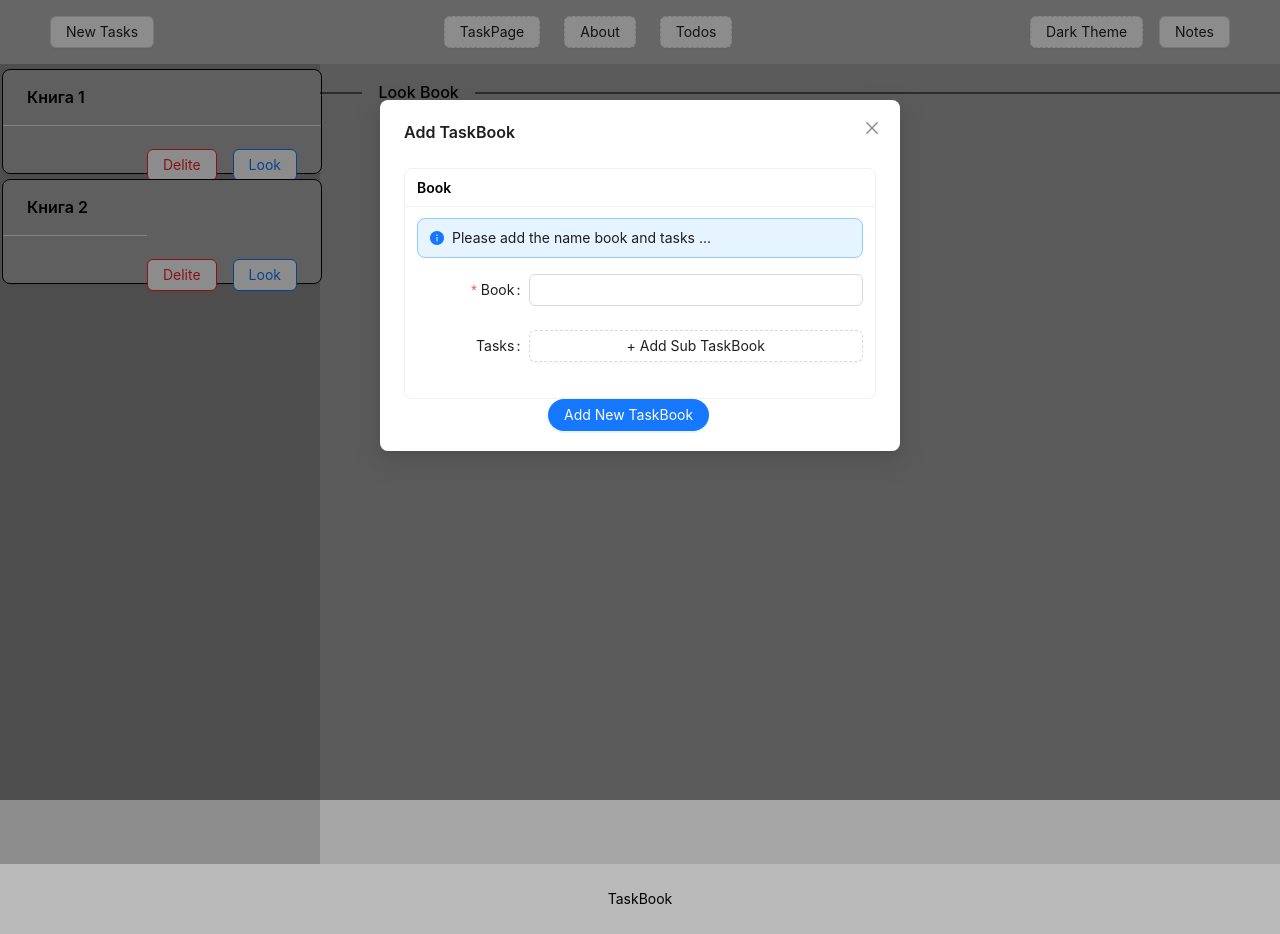
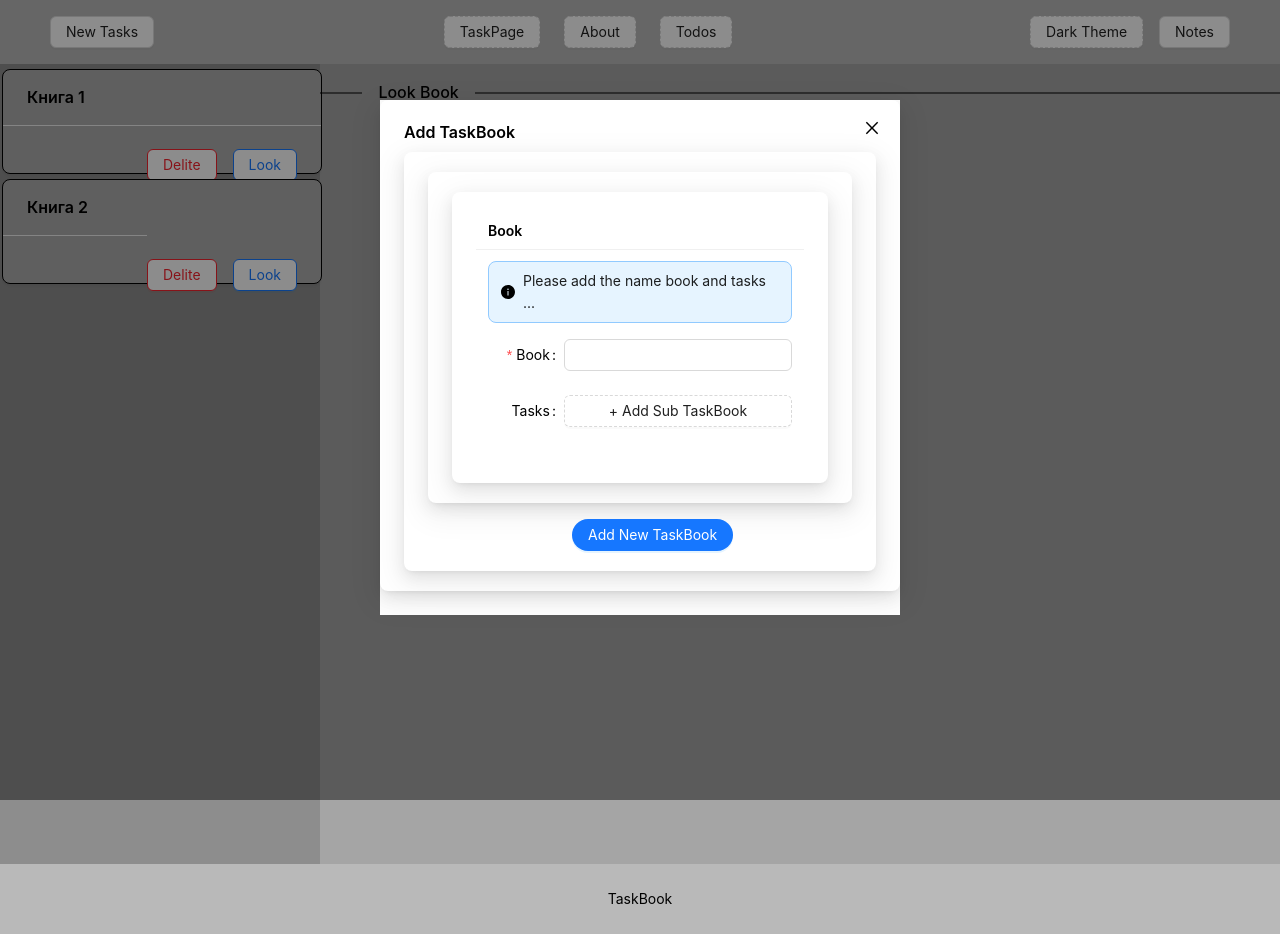
Before and after one commit to NoProblemmm/react-project-site, a React (Vite) app: page / in a window 1280 px wide. Both pictures are taken after a click on the button "New Tasks". Built offline with nearby package versions, Linux system fonts and the light colour scheme.

Commit message:
change theme/style

```diff
--- a/src/components/Layout/AppHeader.tsx
+++ b/src/components/Layout/AppHeader.tsx
@@ -34,6 +34,7 @@ export function AppHeader({ showButtons }: Props) {
           open={modal}
           footer={null}
           onCancel={() => setModal(false)}
+          className="ant-modal-title"
         >
           {showButtons && <AppModal setModal={setModal} />}
         </Modal>
@@ -68,6 +69,7 @@ export function AppHeader({ showButtons }: Props) {
           width={600}
           destroyOnHidden
           title="Notes"
+          className="ant-modal-content"
           onClose={() => setDrawer(false)}
           open={drawer}
         >
--- a/src/components/Layout/AppModal.tsx
+++ b/src/components/Layout/AppModal.tsx
@@ -40,6 +40,7 @@ export function AppModal({ setModal }: Props) {
       wrapperCol={{ span: 18 }}
       form={form}
       name="dynamic_form_complex"
+      className="ant-modal-content"
       style={{ maxWidth: 600 }}
       autoComplete="off"
       initialValues={{ items: [{}] }}
@@ -47,13 +48,20 @@ export function AppModal({ setModal }: Props) {
     >
       <Form.List name="items">
         {(fields, { add, remove }) => (
-          <div style={{ display: "flex", rowGap: 16, flexDirection: "column" }}>
+          <div
+            style={{
+              display: "flex",
+              rowGap: 16,
+              flexDirection: "column",
+            }}
+            className="ant-modal-content"
+          >
             {fields.map((field) => (
               <Card
-                style={{ marginTop: "1rem" }}
                 size="small"
                 title={`Book`}
                 key={field.key}
+                className="ant-modal-content"
               >
                 <Alert
                   message=" Please add the name book and tasks ..."
@@ -72,7 +80,10 @@ export function AppModal({ setModal }: Props) {
                   <Input name="title" />
                 </Form.Item>
 
-                <Form.Item label="Tasks">
+                <Form.Item
+                  label="Tasks"
+                  className="ant-form-item-required custom-label"
+                >
                   <Form.List name={[field.name, "tasks"]}>
                     {(subFields, subOpt) => (
                       <div
@@ -119,6 +130,7 @@ export function AppModal({ setModal }: Props) {
           style={{
             marginLeft: "9rem",
           }}
+          className="mt-[1rem]"
         >
           Add New TaskBook
         </Button>
--- a/src/components/Layout/AppNotes.tsx
+++ b/src/components/Layout/AppNotes.tsx
@@ -32,6 +32,7 @@ export const AppNotes = observer(() => {
         wrapperCol={{ flex: 1 }}
         colon={false}
         style={{ maxWidth: 600 }}
+        className="ant-modal-content"
         onFinish={addNewNote}
       >
         <Alert
@@ -54,17 +55,23 @@ export const AppNotes = observer(() => {
           </Button>
         </Form.Item>
       </Form>
-      <Divider orientation="left">Notes</Divider>
+      <Divider orientation="left" className="ant-modal-content">
+        Notes
+      </Divider>
 
       <List
         style={{ borderColor: "#000", color: "#000" }}
         header={<div>Note:</div>}
         footer={"..."}
+        className="ant-modal-content"
         dataSource={noteBook}
         bordered
         renderItem={(note) => (
           <List.Item style={{ color: "#000" }}>
-            <div style={{ display: "flex", width: "100%" }}>
+            <div
+              style={{ display: "flex", width: "100%" }}
+              className="ant-modal-content"
+            >
               <div style={{ width: "29rem" }}>
                 <Typography.Text mark></Typography.Text>
                 {note.title}
--- a/src/theme/typeTheme/theme.css
+++ b/src/theme/typeTheme/theme.css
@@ -23,6 +23,8 @@ html[data-theme="dark"] {
   --sider-card-bg-color: #00013f;
 
   --content-bg-color: #050631;
+
+  --modal-bg-color: #120055;
 }
 
 html[data-theme="light"] {
@@ -43,6 +45,8 @@ html[data-theme="light"] {
   --sider-card-bg-color: #adadad;
 
   --content-bg-color: #a5a5a5;
+
+  --modal-bg-color: #ffffff;
 }
 
 .ant-layout {
@@ -110,3 +114,25 @@ html[data-theme="light"] {
   scrollbar-color: var(--text-color) var(--sider-bg-color);
   transition: scrollbar-color 200ms linear;
 }
+
+.ant-modal-content,
+.ant-modal-title {
+  background-color: var(--modal-bg-color) !important;
+  color: var(--text-color) !important;
+  border-color: var(--text-color) !important;
+}
+
+.ant-form-item-required {
+  color: var(--text-color) !important;
+}
+.custom-label .ant-form-item-label > label {
+  color: var(--text-color);
+}
+
+.anticon {
+  color: var(--text-color) !important;
+}
+
+:where(.css-dev-only-do-not-override-kbg4zp).ant-alert-info .ant-alert-icon {
+  color: #0c00b9 !important;
+}
```
